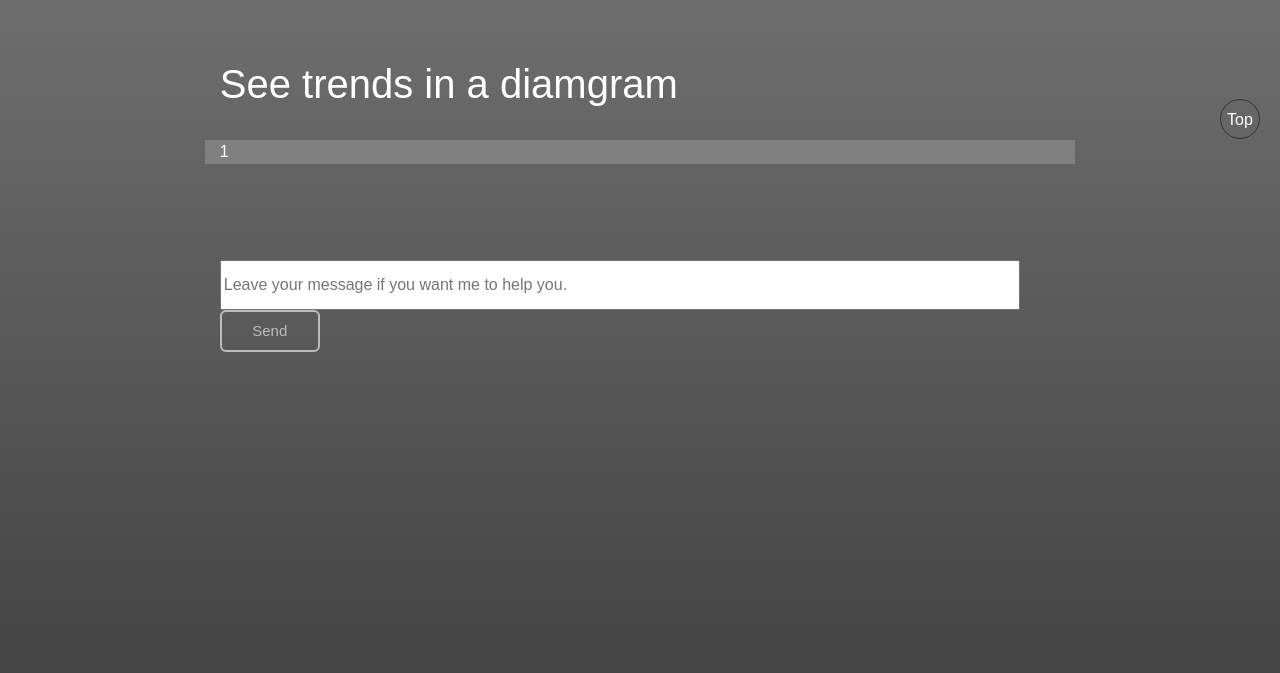
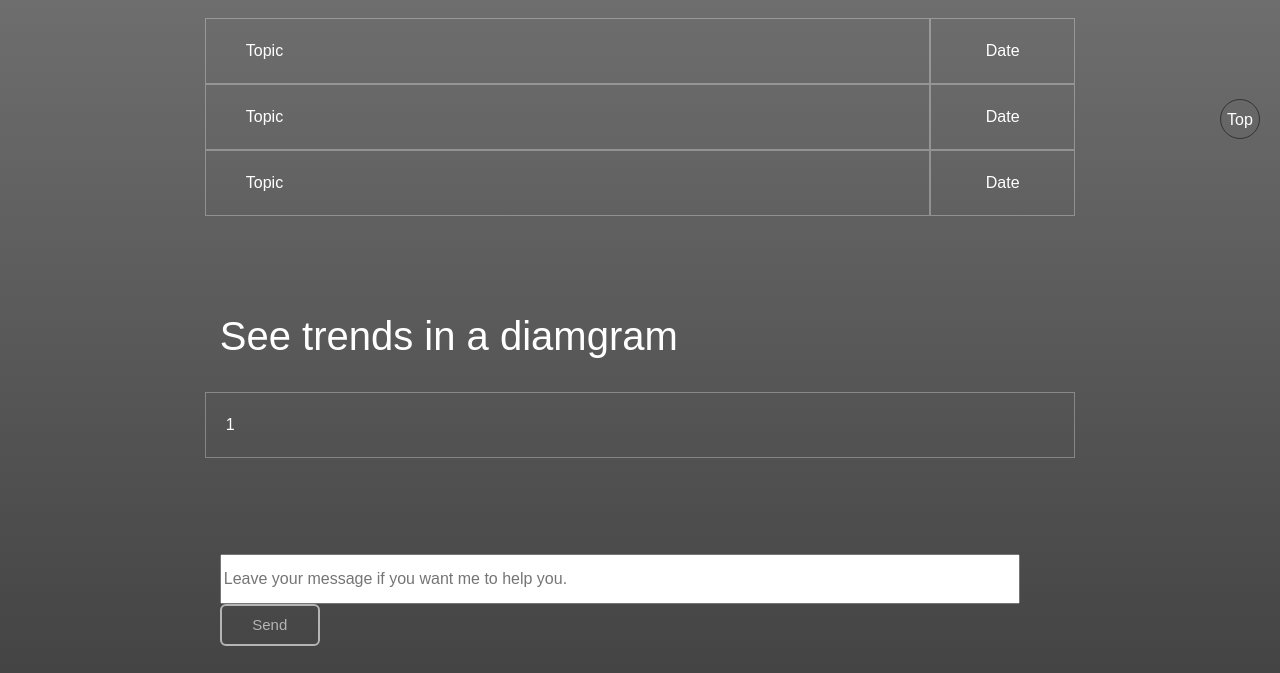
Before and after one commit to HanDarkRain/Computer_Fixer, a plain HTML site: page index.html in a window 1280 px wide. Shown: the part 641-1314 px from the top of the page. Drawn offline with nearby package versions, Linux system fonts and the light colour scheme; a web font is replaced by a local one.

Commit message:
Improving the grid

```diff
--- a/css/index.css
+++ b/css/index.css
@@ -22,18 +22,19 @@
     transform: translate(0px,-8px);
 }
 
-div .row {
-	background-color: grey;
-	border-color: white;
-	border-width: 2px;
+div.row div {
+	border: 1px rgba(255,255,255,0.3) solid;
+	padding:20px 20px;
 }
 
-div .row div .col-md-2 {
+div.row div.col-md-2 {
 	text-align: center;
 }
 
-div .row div .col-md-10 {
-	padding-left: 50px;
+div.row div.col-md-10 span {
+	margin-left: 20px;
+
+
 }
 
 .message {
```
